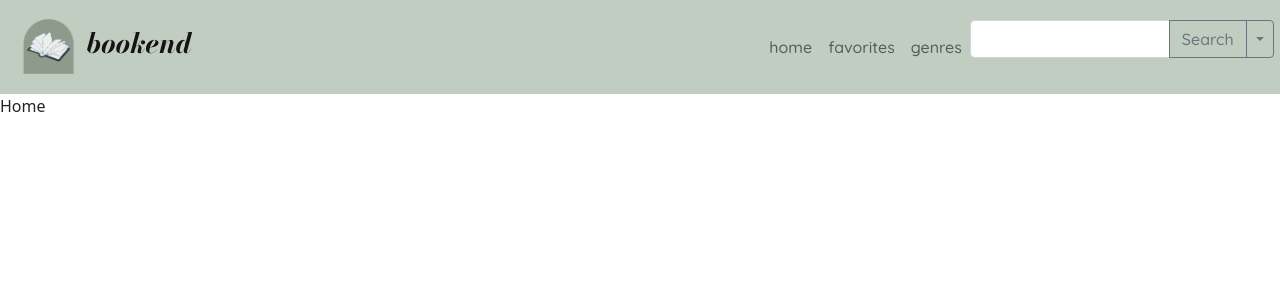
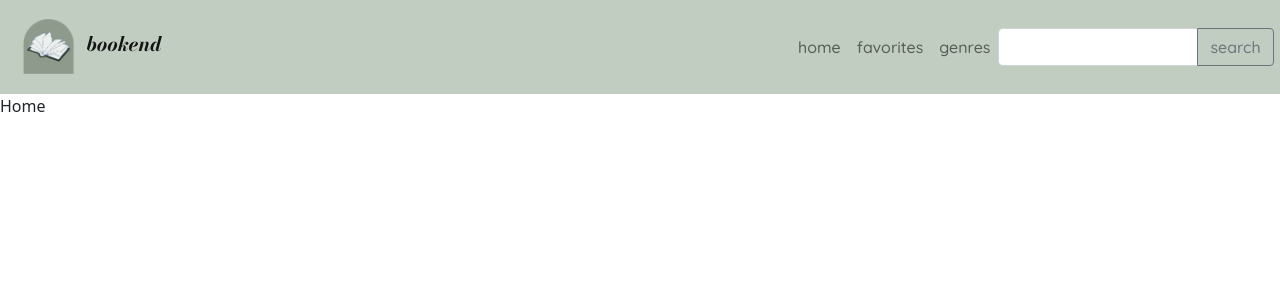
Before and after one commit to jtrevz/bookend, a React (Create React App) app in the folder client/: page / in a window 1280 px wide. Shown: the top 300 px of the page. Built offline with nearby package versions, Linux system fonts and the light colour scheme.

Commit message:
searchbaralign

```diff
--- a/client/src/components/BookNavbar.js
+++ b/client/src/components/BookNavbar.js
@@ -3,20 +3,20 @@ import {
   Navbar,
   Nav,
   InputGroup,
-  SplitButton,
+  Button,
   Dropdown,
   FormControl,
 } from "react-bootstrap";
 import "./styles/BookNavbar.css";
 import logo from "./img/logo.png";
-import fontSize from "./styles/brandFont";
+import fontSize from "./styles/styleVariables";
 
 function BookNavbar() {
   return (
     <div expand="lg">
       <Navbar expand="lg inline navBar">
         <div className="nav-container">
-          <Navbar.Brand className="brand" style={fontSize}>
+          <Navbar.Brand className="brand" styles={fontSize}>
             <img src={logo} height="55" width="55" />
             bookend
           </Navbar.Brand>
@@ -26,19 +26,11 @@ function BookNavbar() {
               <Nav.Link href="/">home</Nav.Link>
               <Nav.Link>favorites</Nav.Link>
               <Nav.Link>genres</Nav.Link>
-              <InputGroup className="searchbar mb-3">
-                <FormControl aria-label="some text" />
-                <SplitButton
-                  variant="outline-secondary"
-                  title="Search"
-                  id="segmented-button-dropdown-1"
-                >
-                  <Dropdown.Item>Book</Dropdown.Item>
-                  <Dropdown.Item>Author</Dropdown.Item>
-                  <Dropdown.Item>Genre</Dropdown.Item>
-                  <Dropdown.Divider />
-                  <Dropdown.Item>ISBN</Dropdown.Item>
-                </SplitButton>
+              <InputGroup>
+                <FormControl />
+                <Button variant="outline-secondary" title="search">
+                  search
+                </Button>
               </InputGroup>
             </Nav>
           </Navbar.Collapse>
--- a/client/src/components/styles/BookNavbar.css
+++ b/client/src/components/styles/BookNavbar.css
@@ -39,11 +39,6 @@
   justify-content: end;
 }
 
-.searchbarContainer {
-  display: flex;
-  align-items: center;
-}
-
 .navbar-nav {
   align-items: center;
 }
--- a/client/src/components/styles/brandFont.js
+++ b/client/src/components/styles/styleVariables.js
@@ -2,4 +2,4 @@ const fontSize = {
   fontSize: "1.75rem",
 };
 
-module.exports = fontSize;
+module.exports = { fontSize };
```
